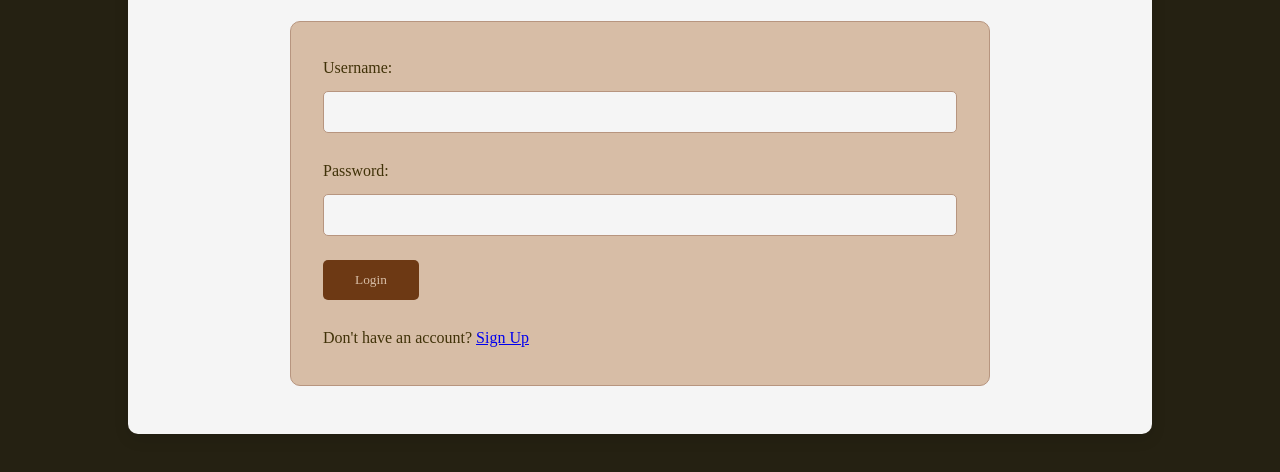
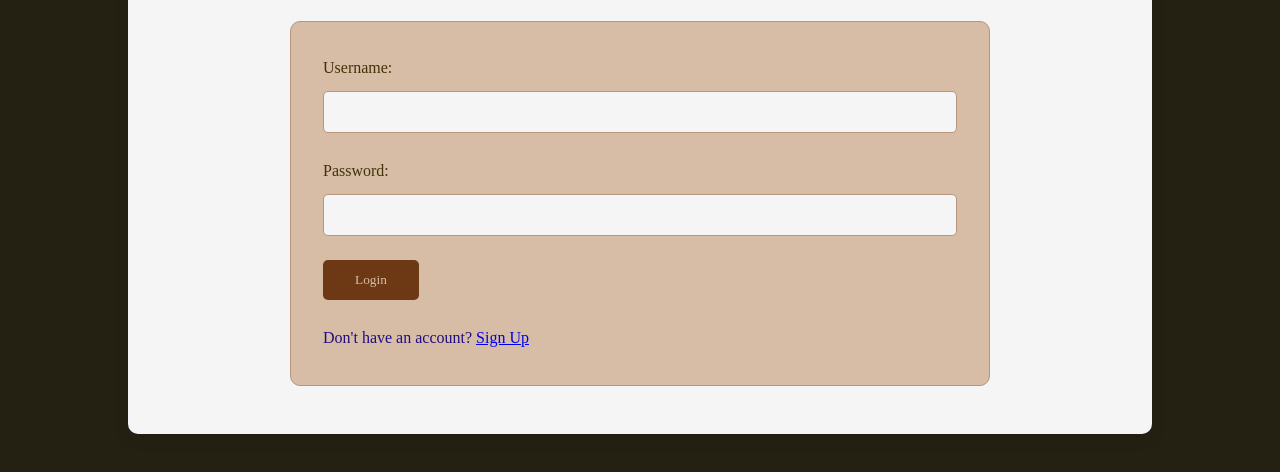
Before and after one commit to Bundicharles/web-app, a plain HTML site: page frontend/public/login.html in a window 1280 px wide. Shown: the part 306-778 px from the top of the page. Drawn offline with Linux system fonts and the light colour scheme.

Commit message:
Your commit message

```diff
--- a/frontend/public/styles.css
+++ b/frontend/public/styles.css
@@ -10,7 +10,7 @@
 
 body {
     background-color:#252112;  /* Vanilla - a soft, warm background */
-    color: #403208; /* Espresso - a rich, dark text color */
+    color: #210c83; /* Espresso - a rich, dark text color */
     line-height: 1.8;
     font-family: 'Lora', serif; /* Classic serif font for body text */
 }
```
